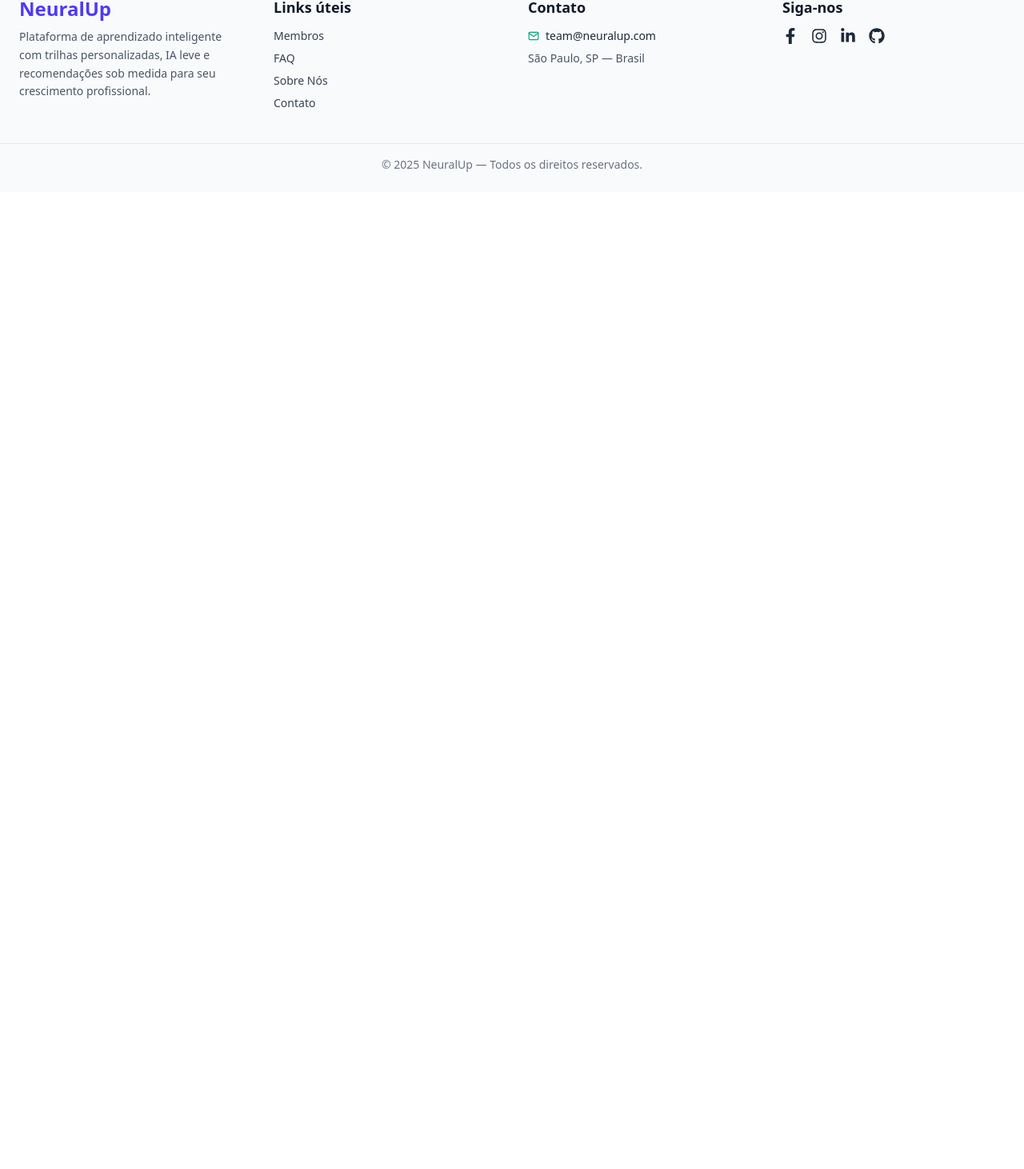
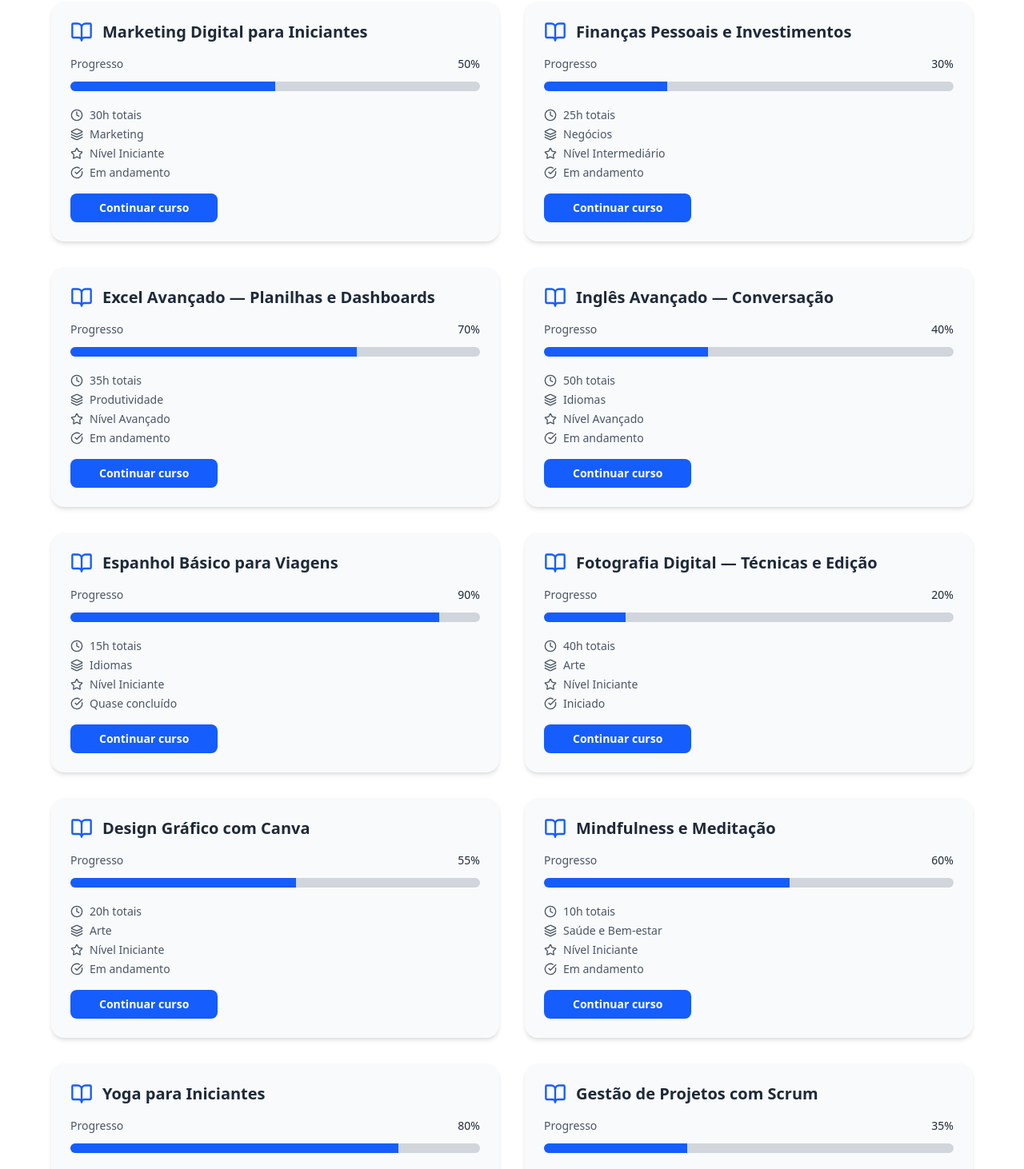
Before and after one commit to Global-Solution-II-2025/Front-end, a React (Vite) app: page /dashboard in a window 1280 px wide. Shown: the part 1110-2572 px from the top of the page at 80% size. Before the commit the page ends 1350 px from the top, so only its background shows below. Built offline with nearby package versions, Linux system fonts and the light colour scheme; sample sign-in values are in the browser's storage.

Commit message:
feat: implementando novos cursos na página de dashboard

```diff
--- a/src/pages/Dashboard.tsx
+++ b/src/pages/Dashboard.tsx
@@ -46,7 +46,136 @@ export default function Dashboard() {
     nivel: "Avançado",
     status: "Iniciado",
   },
+  {
+    nome: "Marketing Digital para Iniciantes",
+    progresso: 50,
+    horas: 30,
+    categoria: "Marketing",
+    nivel: "Iniciante",
+    status: "Em andamento",
+  },
+  {
+    nome: "Finanças Pessoais e Investimentos",
+    progresso: 30,
+    horas: 25,
+    categoria: "Negócios",
+    nivel: "Intermediário",
+    status: "Em andamento",
+  },
+  {
+    nome: "Excel Avançado — Planilhas e Dashboards",
+    progresso: 70,
+    horas: 35,
+    categoria: "Produtividade",
+    nivel: "Avançado",
+    status: "Em andamento",
+  },
+  {
+    nome: "Inglês Avançado — Conversação",
+    progresso: 40,
+    horas: 50,
+    categoria: "Idiomas",
+    nivel: "Avançado",
+    status: "Em andamento",
+  },
+  {
+    nome: "Espanhol Básico para Viagens",
+    progresso: 90,
+    horas: 15,
+    categoria: "Idiomas",
+    nivel: "Iniciante",
+    status: "Quase concluído",
+  },
+  {
+    nome: "Fotografia Digital — Técnicas e Edição",
+    progresso: 20,
+    horas: 40,
+    categoria: "Arte",
+    nivel: "Iniciante",
+    status: "Iniciado",
+  },
+  {
+    nome: "Design Gráfico com Canva",
+    progresso: 55,
+    horas: 20,
+    categoria: "Arte",
+    nivel: "Iniciante",
+    status: "Em andamento",
+  },
+  {
+    nome: "Mindfulness e Meditação",
+    progresso: 60,
+    horas: 10,
+    categoria: "Saúde e Bem-estar",
+    nivel: "Iniciante",
+    status: "Em andamento",
+  },
+  {
+    nome: "Yoga para Iniciantes",
+    progresso: 80,
+    horas: 15,
+    categoria: "Saúde e Bem-estar",
+    nivel: "Iniciante",
+    status: "Quase concluído",
+  },
+  {
+    nome: "Gestão de Projetos com Scrum",
+    progresso: 35,
+    horas: 30,
+    categoria: "Negócios",
+    nivel: "Intermediário",
+    status: "Em andamento",
+  },
+  {
+    nome: "Desenvolvimento de Apps com Flutter",
+    progresso: 10,
+    horas: 50,
+    categoria: "Programação",
+    nivel: "Intermediário",
+    status: "Iniciado",
+  },
+  {
+    nome: "Inteligência Artificial e Machine Learning",
+    progresso: 5,
+    horas: 60,
+    categoria: "Tecnologia",
+    nivel: "Avançado",
+    status: "Iniciado",
+  },
+  {
+    nome: "História da Arte Moderna",
+    progresso: 45,
+    horas: 25,
+    categoria: "Arte",
+    nivel: "Intermediário",
+    status: "Em andamento",
+  },
+  {
+    nome: "Comunicação e Oratória",
+    progresso: 75,
+    horas: 20,
+    categoria: "Desenvolvimento Pessoal",
+    nivel: "Intermediário",
+    status: "Em andamento",
+  },
+  {
+    nome: "Nutrição e Alimentação Saudável",
+    progresso: 50,
+    horas: 15,
+    categoria: "Saúde e Bem-estar",
+    nivel: "Iniciante",
+    status: "Em andamento",
+  },
+  {
+    nome: "Criação de Conteúdo para Redes Sociais",
+    progresso: 60,
+    horas: 20,
+    categoria: "Marketing",
+    nivel: "Intermediário",
+    status: "Em andamento",
+  },
 ];
+
 
   return (
     <main
@@ -72,9 +201,9 @@ export default function Dashboard() {
           <h3 className="font-semibold flex items-center gap-2 mb-2">
             <TrendingUp className="w-5 h-5 text-blue-600 dark:text-[#00A67E]" /> Média de progresso
           </h3>
-          <p className="text-3xl font-bold">{
-            Math.round(cursos.reduce((acc, c) => acc + c.progresso, 0) / cursos.length)
-          }%</p>
+          <p className="text-3xl font-bold">
+            {Math.round(cursos.reduce((acc, c) => acc + c.progresso, 0) / cursos.length)}%
+          </p>
         </div>
 
         <div className={`rounded-2xl shadow-md p-6 ${isDark ? "bg-[#2A2A2A]" : "bg-gray-50"}`}>
@@ -129,6 +258,17 @@ export default function Dashboard() {
                 <p className="flex items-center gap-2"><Star className="w-4 h-4" /> Nível {curso.nivel}</p>
                 <p className="flex items-center gap-2"><CheckCircle className="w-4 h-4" /> {curso.status}</p>
               </div>
+
+              {/* Botão de continuar curso */}
+              <button
+                className={`mt-4 px-9 py-2 rounded-lg font-semibold text-sm transition-colors ${
+                  isDark
+                    ? "bg-[#00A67E] hover:bg-[#00c28f] text-white"
+                    : "bg-blue-600 hover:bg-blue-700 text-white"
+                }`}
+              >
+                Continuar curso
+              </button>
             </div>
           ))}
         </div>
```
Lines whose indentation alone changed are shown as unchanged.
